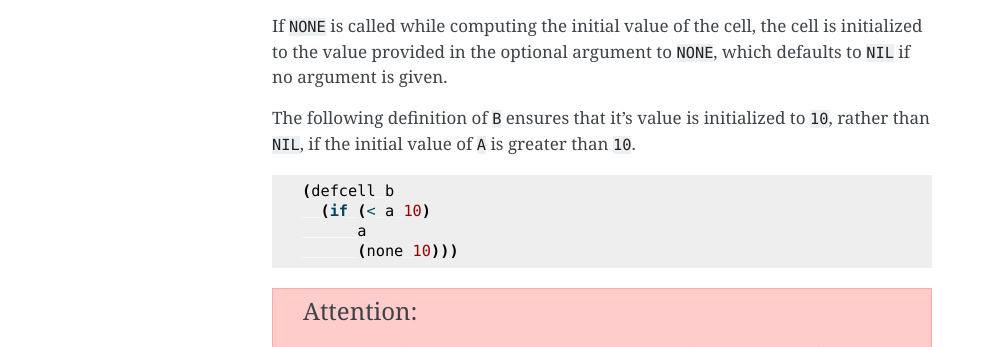
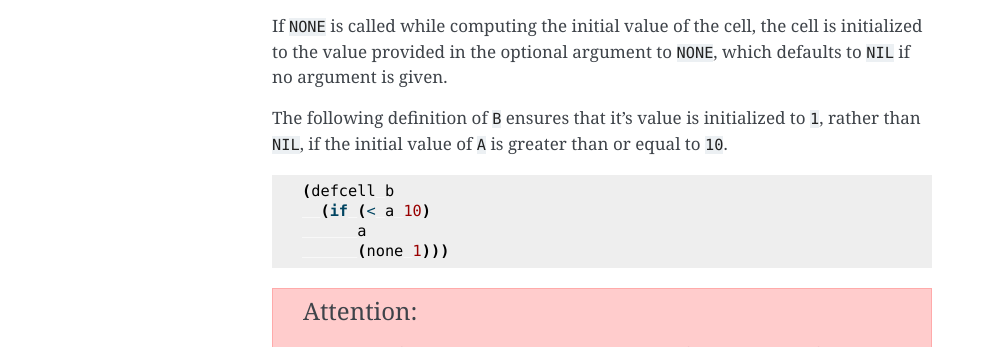
Before and after one commit to alex-gutev/live-cells-cl, a Sphinx documentation site: the page built from docs/basics/cell-expressions.rst, in a window 1280 px wide. Shown: the part 812-1159 px from the top of the page, without its empty margins (148-1141 px from the left). Built offline with Sphinx 7.4.7, drawn with Linux system fonts in a browser that asks for light colours; cross-references to code outside the pages are shown as plain code.

Commit message:
Fix issues in examples of NONE in cell-expressions.rst.

```diff
--- a/docs/basics/cell-expressions.rst
+++ b/docs/basics/cell-expressions.rst
@@ -45,15 +45,15 @@ optional argument to :cl:function:`NONE`, which defaults to ``NIL`` if
 no argument is given.
 
 The following definition of ``B`` ensures that it's value is
-initialized to ``10``, rather than ``NIL``, if the initial value of
-``A`` is greater than ``10``.
+initialized to ``1``, rather than ``NIL``, if the initial value of
+``A`` is greater than or equal to ``10``.
 
 .. code-block::
 
    (defcell b
      (if (< a 10)
          a
-	 (none 10)))
+	 (none 1)))
 
 .. attention::
 
```
